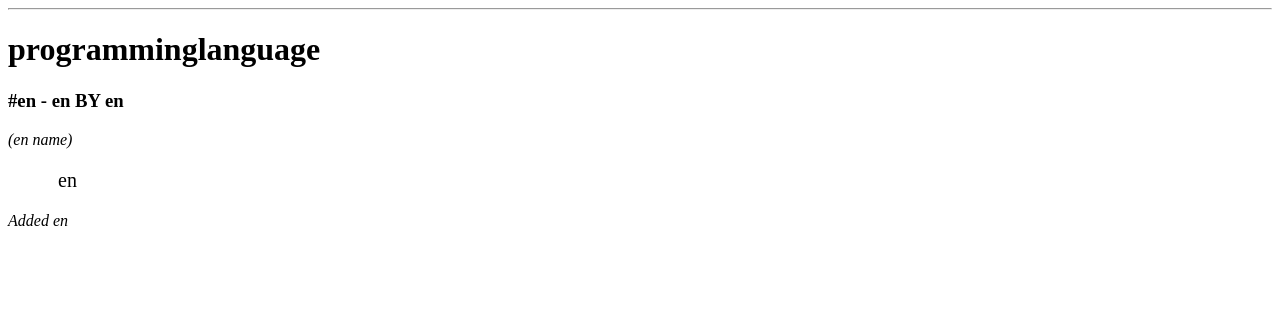
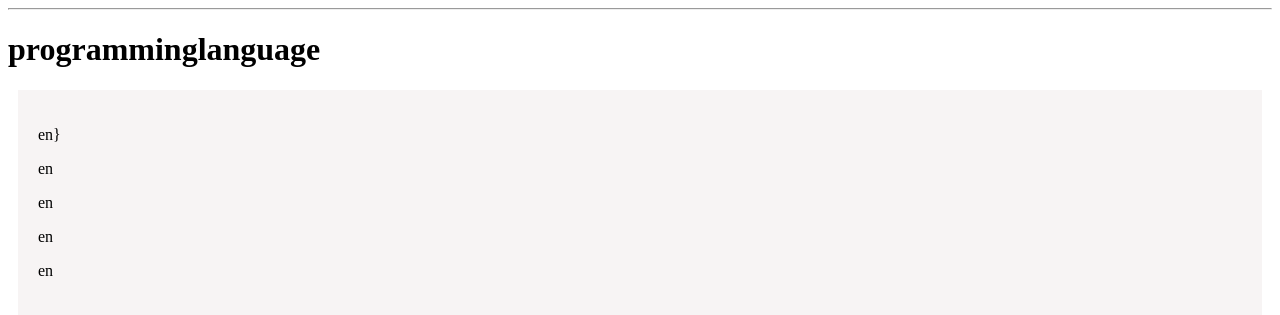
Before and after one commit to BibekRai44/python-and-postgres, a Flask app: template templates/index.html in a window 1280 px wide. Shown: the part 63-378 px from the top of the page. Run offline with Flask 2, Linux system fonts and the light colour scheme; the template is opened without the code that fills it: most values are stand-ins (such as "Sample title", 1, 10 or a date in 2020); some libraries are stand-ins or nearby versions.

Commit message:
Changed almost all files

```diff
--- a/init_db.py
+++ b/init_db.py
@@ -37,6 +37,7 @@ cur.execute('INSERT INTO pl (id,name, planguage, info)'
            )
 
 
+
 conn.commit()
 cur.close()
 conn.close()
--- a/templates/base.html
+++ b/templates/base.html
@@ -11,16 +11,12 @@
             text-decoration: none;
         }
 
-        .book {
+        .pl{
             padding: 20px;
             margin: 10px;
             background-color: #f7f4f4;
         }
 
-        .review {
-                margin-left: 50px;
-                font-size: 20px;
-        }
 
     </style>
 </head>
--- a/templates/index.html
+++ b/templates/index.html
@@ -3,11 +3,15 @@
 {% block content %}
     <h1>{% block title %} programminglanguage {% endblock %}</h1>
     {% for programminglanguage in pl %}
-        <div class='pl'>
-            <h3>#{{ pl[0] }} - {{ pl[1] }} BY {{ pl[2] }}</h3>
-            <i><p>({{ pl[3] }} name)</p></i>
-            <p class='review'>{{ pl[4] }}</p>
-            <i><p>Added {{ pl[5] }}</p></i>
-        </div>
+    <div class="pl">
+        <p>{{pl[0] }}}</p>
+        <p>{{ pl[1] }} </p>
+        <p>{{pl[2]  }}</p>
+        <p>{{ pl[3] }}</p>
+        <p>{{ pl[4] }}</p>
+    </div>
+
+
+
     {% endfor %}
 {% endblock %}
```
